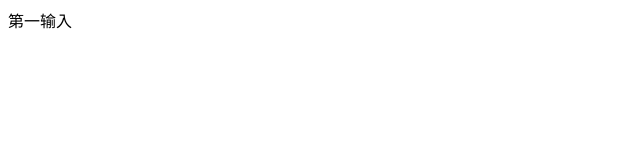
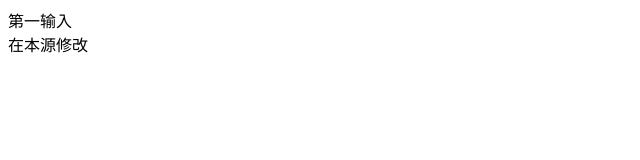
Before and after one commit to djh-eng/again, a plain HTML site: page index.html in a window 1280 px wide. Shown: the whole page, without its empty margins (0-640 px from the left). Drawn offline with Linux system fonts and the light colour scheme.

Commit message:
本源修改

```diff
--- a/index.html
+++ b/index.html
@@ -7,5 +7,6 @@
 </head>
 <body>
     <div>第一输入</div>
+    <div>在本源修改</div>
 </body>
 </html>
```
